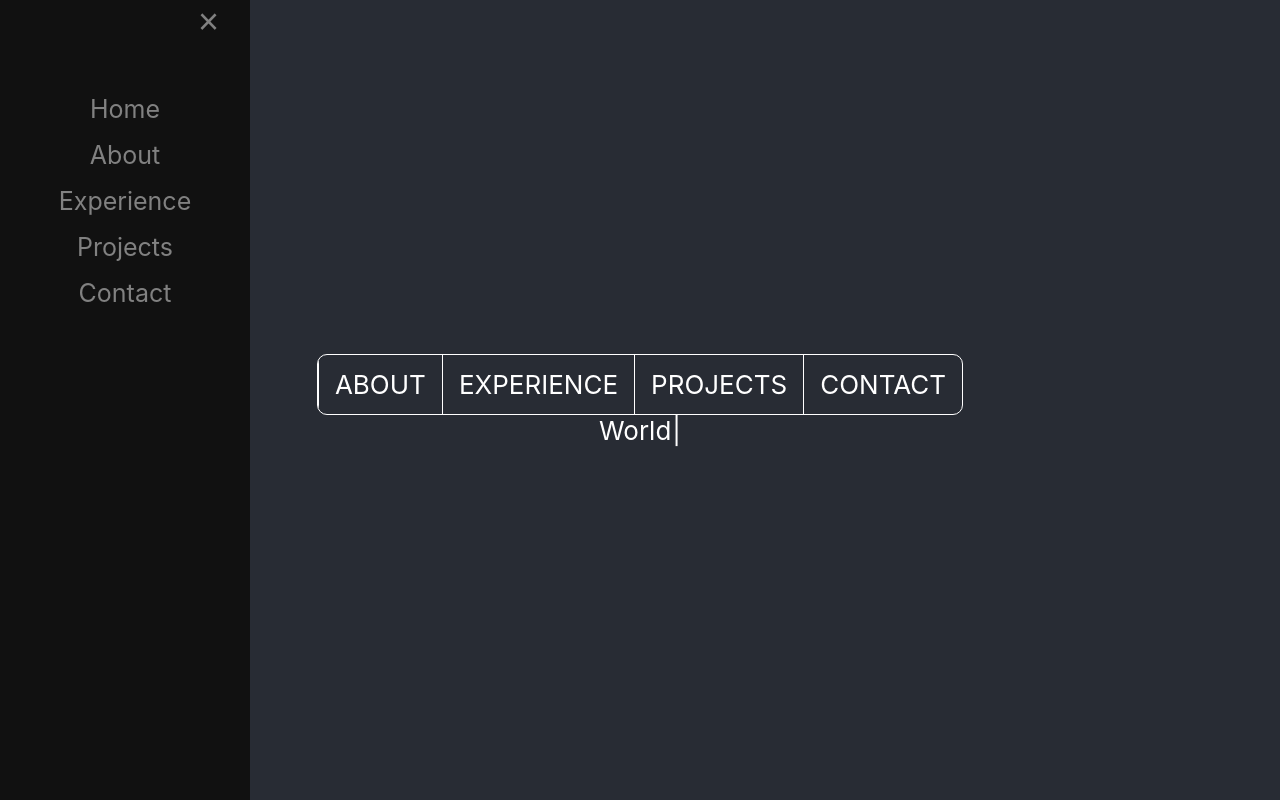
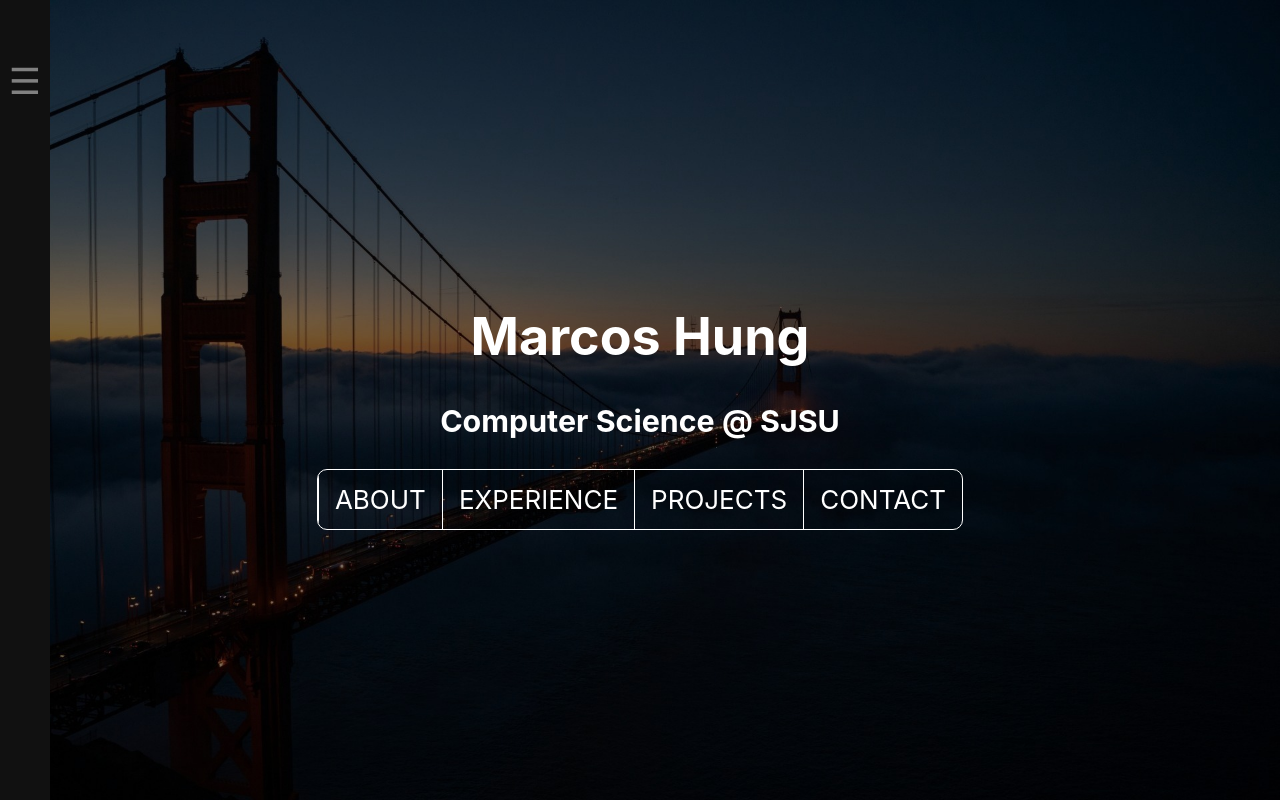
Before and after one commit to marcoshung/marcoshung.github.io, a React (Create React App) app in the folder personal-website/: page /#/ in a window 1280 px wide. Built offline with nearby package versions, Linux system fonts and the light colour scheme.

Commit message:
added animation and background. still experimenting with animated components

```diff
--- a/personal-website/package.json
+++ b/personal-website/package.json
@@ -7,6 +7,7 @@
     "@testing-library/jest-dom": "^5.14.1",
     "@testing-library/react": "^11.2.7",
     "@testing-library/user-event": "^12.8.3",
+    "framer-motion": "^4.1.17",
     "react": "^17.0.2",
     "react-dom": "^17.0.2",
     "react-router-dom": "^5.2.0",
--- a/personal-website/src/App.css
+++ b/personal-website/src/App.css
@@ -1,5 +1,7 @@
 .App {
   text-align: center;
+  background-image: url("./sf-background.jpg");
+  background-size: cover;
 }
 
 .App-logo {
@@ -7,14 +9,7 @@
   pointer-events: none;
 }
 
-@media (prefers-reduced-motion: no-preference) {
-  .App-logo {
-    animation: App-logo-spin infinite 20s linear;
-  }
-}
-
 .App-header {
-  background-color: #282c34;
   min-height: 100vh;
   display: flex;
   flex-direction: column;
--- a/personal-website/src/App.js
+++ b/personal-website/src/App.js
@@ -5,24 +5,28 @@ import {
   Route,
   Switch
 } from 'react-router-dom'
+import { Home }  from './components/pages'
 import { TypeWriter } from './components/TypeWriter'
 import { NavBar, Menu } from './components';
+import { motion } from "framer-motion"
+
 export const App = () => {
   return(
-    <div className="App">
+    <>
+    <motion.div className="App">
       <header className="App-header">
       <Menu></Menu>
 
       <Switch>
         <Route exact path = "/">
-          <NavBar/>
-          <TypeWriter/>
+          <Home/>
         </Route>
         <Route path = "/about">
           <p>Home</p>
         </Route>
       </Switch>
       </header>
-    </div>
+    </motion.div>
+    </>
   )
 }
--- a/personal-website/src/components/Menu.tsx
+++ b/personal-website/src/components/Menu.tsx
@@ -3,7 +3,7 @@ import './Menu.css'
 import { Link } from 'react-router-dom'
 
 export const Menu = () => {
-    const [open, setOpen] = useState(true)
+    const [open, setOpen] = useState(false)
     const sideBarStyle = {
         width : open ? '250px' : '50px'
     }
--- a/personal-website/src/components/index.ts
+++ b/personal-website/src/components/index.ts
@@ -1,3 +1,3 @@
-export * from "./NavBar";
+export * from "./NavBar"
 export * from "./TypeWriter"
 export * from "./Menu"
--- /dev/null
+++ b/personal-website/src/components/pages/Home.tsx
@@ -0,0 +1,17 @@
+import { TypeWriter, NavBar } from '../'
+import { motion } from 'framer-motion'
+export const Home = () => {
+    return (
+        <motion.div className={"home"}
+            initial={{scale: 0}}
+            animate={{ scale: 1 }}
+            transition={{ duration: 1 }}
+        >
+            <motion.h1>
+                Marcos Hung
+            </motion.h1>
+            <h3>Computer Science @ SJSU</h3>
+            <NavBar/>
+        </motion.div>
+    );
+}
--- /dev/null
+++ b/personal-website/src/components/pages/index.ts
@@ -0,0 +1 @@
+export * from "./Home"
```
Also changed, not shown: personal-website/public/index.html (+1 -21 lines), personal-website/src/sf-background.jpg (added), 1 other file (tests, documents, lock files or other folders).
